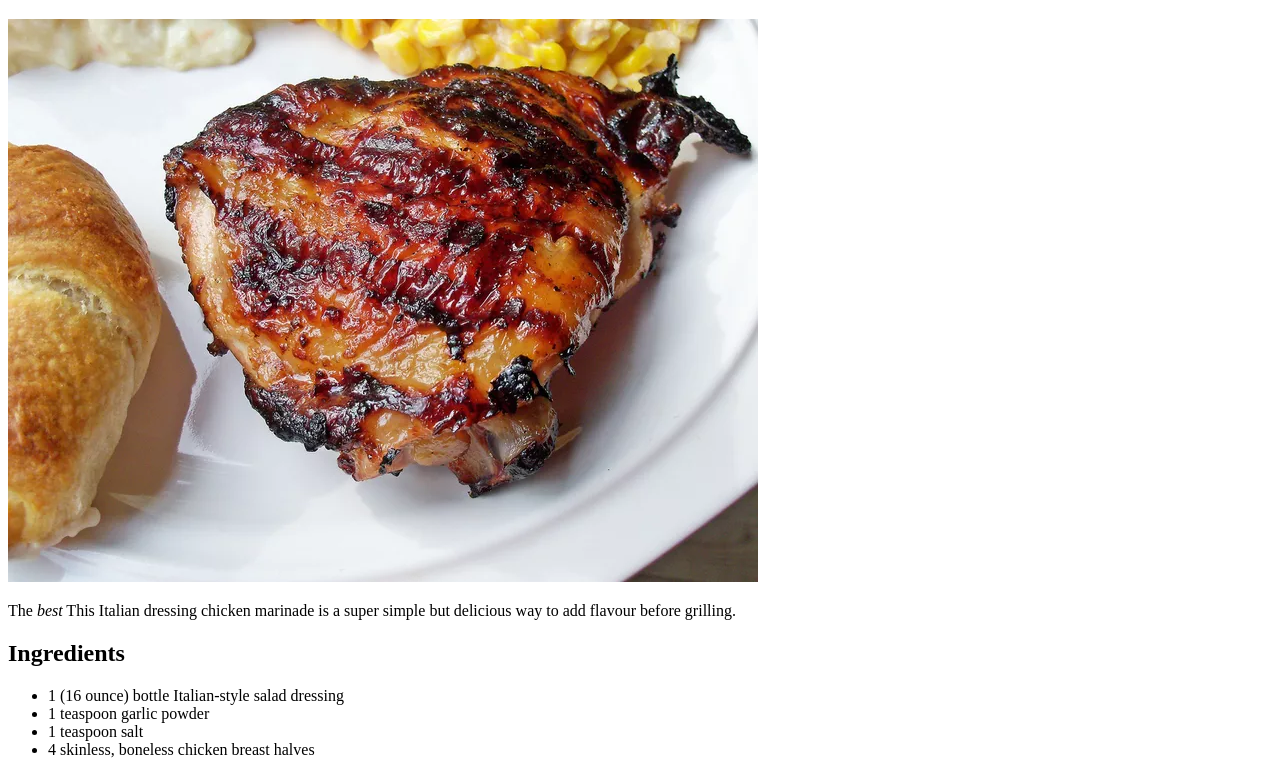
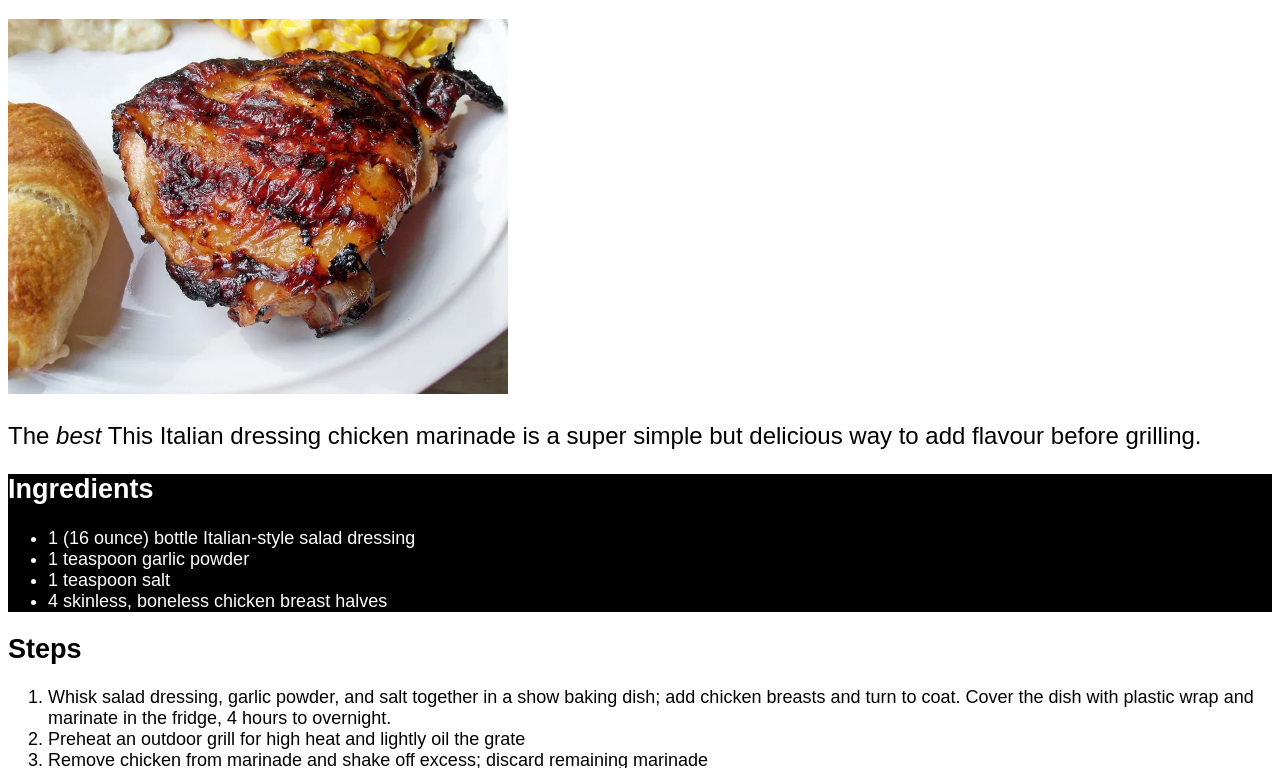
Before and after one commit to Brav1d/odin-recipes, a plain HTML site: page recipes/Italian-Chicken.html in a window 1280 px wide. Shown: the part 61-829 px from the top of the page. Drawn offline with Linux system fonts and the light colour scheme.

Commit message:
Added CSS for Italian Chicken

```diff
--- a/recipes/Italian-Chicken.html
+++ b/recipes/Italian-Chicken.html
@@ -5,14 +5,15 @@
     <meta http-equiv="X-UA-Compatible" content="IE=edge">
     <meta name="viewport" content="width=device-width, initial-scale=1.0">
     <title>Italian Chicken</title>
+    <link rel="stylesheet" href="style.css"
 </head>
 <body>
     <h1>Italian Chicken</h1>
-    <img src="Italian-Chicken.jpg" alt="A mouthwatering image of Italian Chicken">
-    <p>The <em>best</em> This Italian dressing chicken marinade is a super simple but delicious
+    <img class="chickimage"src="Italian-Chicken.jpg" alt="A mouthwatering image of Italian Chicken">
+    <p class = "chkinf">The <em>best</em> This Italian dressing chicken marinade is a super simple but delicious
         way to add flavour before grilling.
     </p>
-    <div>
+    <div class="list1">
         <h2>Ingredients</h2>
         <ul>
         <li>1 (16 ounce) bottle Italian-style salad dressing</li>
@@ -21,7 +22,7 @@
         <li>4 skinless, boneless chicken breast halves</li>
         </ul>
     </div>
-    <div>
+    <div class="list2">
     <h2>Steps</h2>
     <ol>
         <li>Whisk salad dressing, garlic powder, and salt together in a show baking dish;
--- /dev/null
+++ b/recipes/style.css
@@ -0,0 +1,20 @@
+.chkinf{
+    color: black;
+    font-family:Arial, Helvetica, sans-serif;
+    font-size: 24px;
+}
+.list1,
+.list2 {
+    font-family:Arial, Helvetica, sans-serif;
+    font-size: 18px;
+}
+
+.list1 {
+    background-color: black;
+    color: white;
+}
+
+.chickimage {
+    width: 500px;
+    height: auto;
+}
```
Also changed, not shown: style.css (line endings or trailing spaces).
